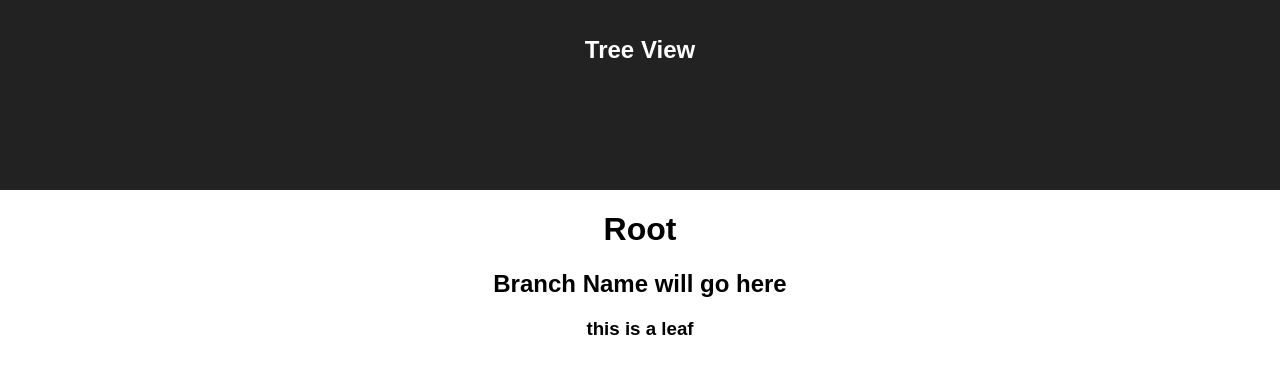
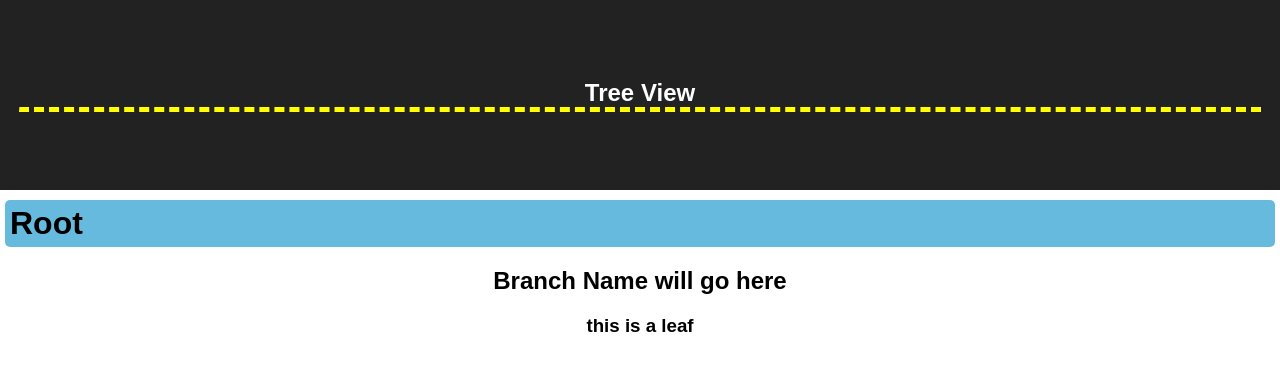
Before and after one commit to jchaasis/tree-view-fe, a React (Create React App) app: page / in a window 1280 px wide. Shown: the top 374 px of the page. Built offline with nearby package versions, Linux system fonts and the light colour scheme.

Commit message:
Add initial styles to header and to root label.

```diff
--- a/src/App.css
+++ b/src/App.css
@@ -7,7 +7,12 @@
   height: 80px;
 }
 
+/********************* Header Styles *********************/
 .App-header {
+  display: flex;
+  justify-content: center;
+  flex-direction: column;
+  align-items: center;
   background-color: #222;
   height: 150px;
   padding: 20px;
@@ -15,9 +20,28 @@
 }
 
 .App-title {
+  /* padding-left: 100%;
+  padding-right: 100%; */
+  margin: 0px;
   font-size: 1.5em;
+}
+
+#dashes {
+  width: 100%;
+  margin: 0px;
+  border-bottom: 5px dashed yellow;
+  border-top: none;
 }
 
 .App-intro {
   font-size: large;
 }
+/********************* Root Styles *********************/
+
+#rootLabel {
+  background-color: rgb(102, 186, 222);
+  text-align: left;
+  margin: 10px 5px 10px 5px;
+  padding: 5px;
+  border-radius: 5px;
+}
--- a/src/App.js
+++ b/src/App.js
@@ -1,6 +1,5 @@
 import React, { Component } from 'react';
 import './App.css';
-
 
 //import components
 import Branch from './components/Branch.js';
@@ -11,9 +10,10 @@ class App extends Component {
       <div className="App">
         <header className="App-header">
           <h1 className="App-title">Tree View</h1>
+          <hr id="dashes"/>
         </header>
-        <div id="rootLabel">
-          <h1> Root </h1>
+        <div>
+          <h1 id="rootLabel"> Root </h1>
           <Branch/>
         </div>
       </div>
```
